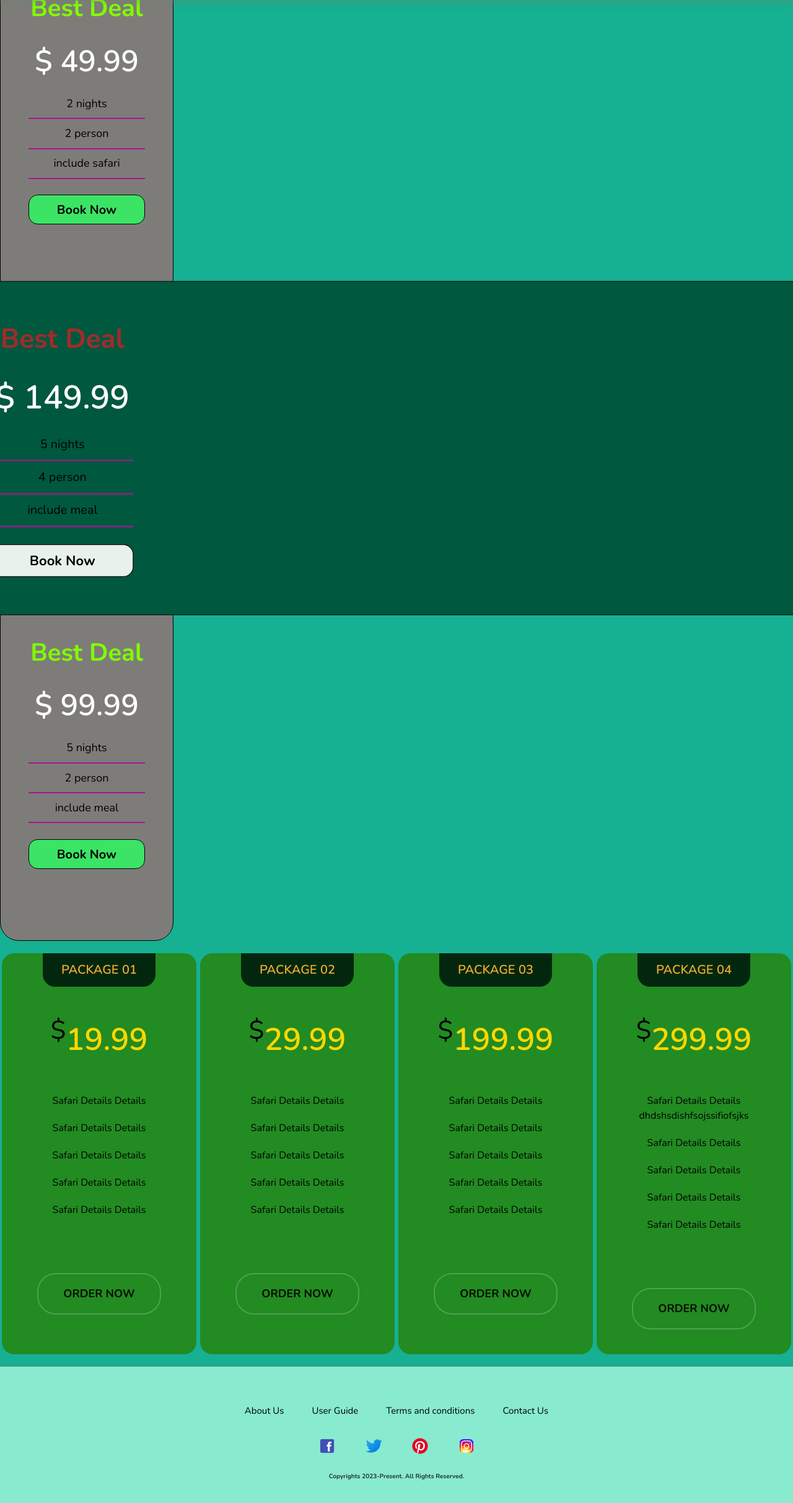
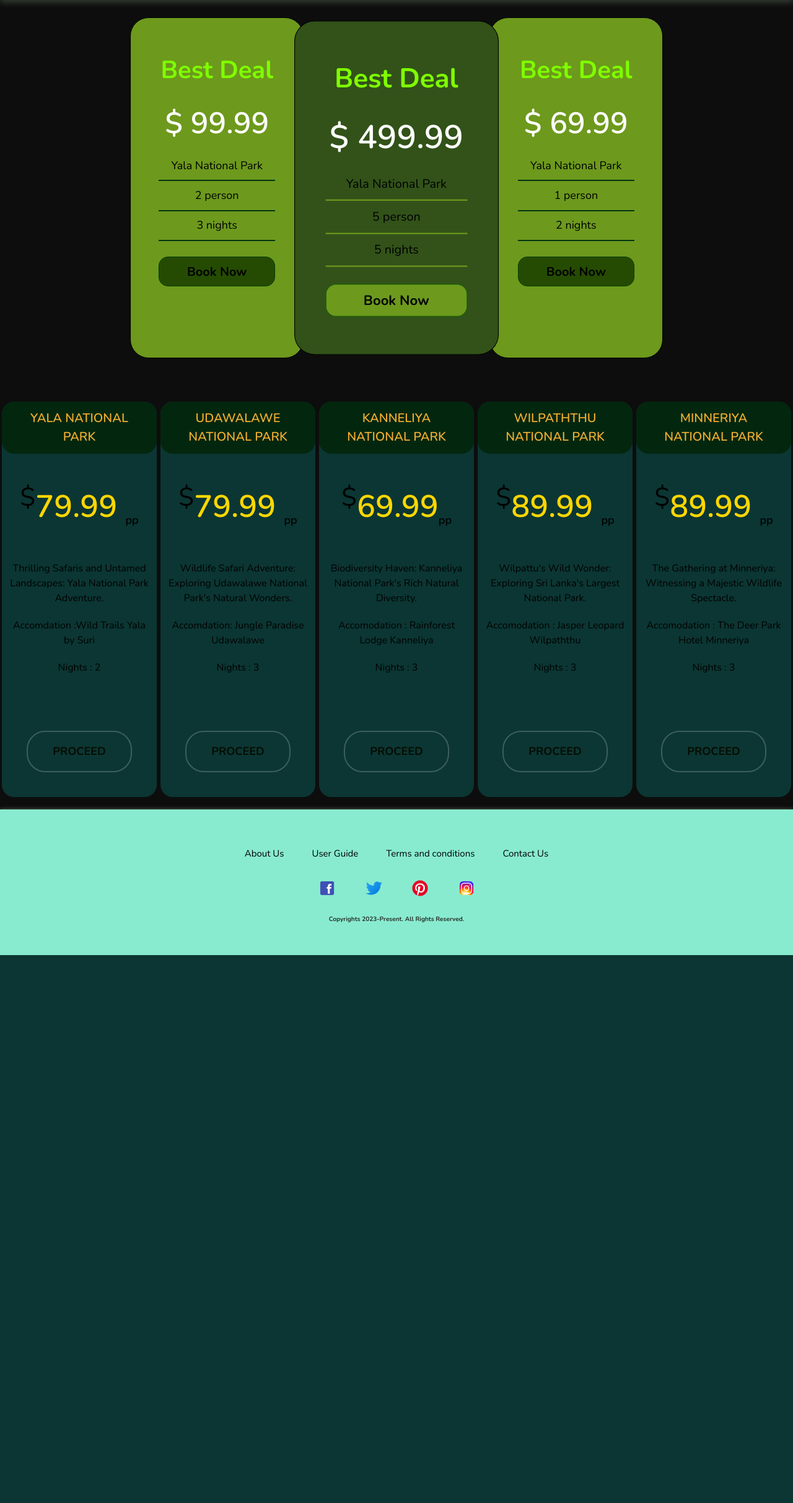
Before and after one commit to ushan-rx/Wildlife_safari_trip_management_system, a PHP site: the page made by IWT Package Card/PackageCard.html in a window 1280 px wide; the page is wider, and only the part inside the window is pictured. Shown: the part 72-2497 px from the top of that part at 62% size. After the commit the page ends 1613 px from the top of that part, so only its background shows below. Run offline with PHP 8.4, Linux system fonts and the light colour scheme.

Commit message:
packagecardUpdt

```diff
--- a/IWT Package Card/PackageCard.css
+++ b/IWT Package Card/PackageCard.css
@@ -9,10 +9,8 @@ html{
     font-size: 15px;
 }*/
 
-
-
 body{
-    background: var(--clr-aqua-600);
+    background: rgb(13, 13, 13);
     /*font-family: 'Nunito', sans-serif;
     width: 80%;
     margin: 0 auto;
@@ -24,21 +22,22 @@ body{
 
 /*All best deals card */
 .cards{
-    /* margin-top: 100px;
+    margin-top: 100px;
     margin-bottom: 50px;
     display: flex;
     justify-content: center;
     align-items: center;
-    flex-wrap: wrap; */
+    flex-wrap: wrap;
 
 
 }
 
 /*side best deals card styles*/
 .side-card{
-    background-color: rgb(126, 124, 121);
+    background-color: rgb(109, 153, 29);
     border-radius: 30px;
-    border-style:   solid;
+    border-style: solid;
+    border-color: black;
     border-width: 1px;
     width: 280px;
     height: 550px;
@@ -48,7 +47,7 @@ body{
 /*middle best deal card styles*/
 .middle-card{
 
-    background: var(--clr-green-700);
+    background: rgb(50, 82, 25);
     display: flex;
     align-items: center;
     transform: scale(1.1);
@@ -56,6 +55,7 @@ body{
     border-radius: 30px;
     border-width: 1px;
     border-style: solid;
+    border-color: black;
 
 
 }
@@ -71,14 +71,14 @@ body{
 .middle-pack{
     font-size: 40px;
     font-weight: 900;
-    color: brown;
+    color: chartreuse;
 }
 
 
 /*middle card price styles $*/
 .middle-card-price{
     font-size: 3rem;
-    color:white;
+    color: white;
     font-weight:600; /*semi bold*/
     padding-bottom: 2rem;
 }
@@ -109,7 +109,6 @@ body{
     width: 100%;
     padding: 0.6rem 0;    /*best deal package middle card size*/
 
-    /*margin:2.8rem;*/
 }
 
 /*side cards purchase button (book now)*/
@@ -121,10 +120,11 @@ body{
     justify-content: center;
     align-items: center;
     border-radius: 15px;
-    background-color: rgb(59, 228, 101);
+    background-color: rgb(37, 75, 2);
     border: 1px solid;
     font-weight: bold;
     font-size: 20px;
+    border-color: rgb(3, 61, 1);
 
 }
 
@@ -137,22 +137,23 @@ body{
     justify-content: center;
     align-items: center;
     border-radius: 15px;
-    background-color: rgb(232, 241, 234);
+    background-color: rgb(109, 153, 29);
     border: 1px solid;
+    border-color: rgb(21, 95, 6);
     font-weight: bold;
     font-size: 20px;
 }
 
-/*package detals underline styles*/
+/*side best deals package details underline styles*/
 .bottom-bar{
-    border-bottom: 2px solid rgb(163, 24, 140);
+    border-bottom: 2px solid rgb(2, 53, 17);
 }
 
+/*middle best deals package details underline styles*/
+.middle-bottom-bar{
+    border-bottom: 2px solid rgb(109, 153, 29);
+}
 
-
-/*
-.shadow{
-    box-shadow:-5px 5px 15px 1px rgb(119, 201, 51) ; } /*additional work except this*/
 
 
 
@@ -163,16 +164,14 @@ body{
 
 .pricing-table{
     display: flex;
-   /* flex-wrap: wrap;*/
-    /*justify-content: space-around;
-    /* width: min(1600px,100%); */
+
 }
 
 /*pricing card (normal) styles */
 .pricing-card{
     flex:1;
     max-width: 360px;
-    background-color: forestgreen;
+    background-color:rgb(11, 54, 51);
     margin:20px 3px;
     text-align: center;
     cursor: pointer;
@@ -200,7 +199,7 @@ body{
 /*pricing card hover color*/
 .pricing-card:hover .pricing-card-header{
 
-    box-shadow: 0 0 0 20em rgb(136, 240, 136);
+    box-shadow: 0 0 0 20em rgba(164, 221, 143, 0.414);
     border-radius: 50px;
 }
 
@@ -220,12 +219,10 @@ body{
 
 }
 
-/*
-.pricing-card :hover .price{
-
-    color: rgb(38, 13, 182);
-
-}*/
+/*per person styles*/
+.price sub{
+    font-size: 18px;
+}
 
 
 /*safari Details*/
@@ -235,6 +232,7 @@ body{
     /*text-transform: uppercase;*/
 }
 
+/*Order button styles*/
 .order-btn{
     display: inline-block;
     margin-bottom: 40px;
@@ -243,25 +241,14 @@ body{
     color: rgb(6, 12, 0);
     padding: 18px 40px;
     border-radius: 30px;
-    text-transform: uppercase;
     font-weight: 800;
     transition: .3s linear;
 }
 
 /*order button */
 .order-btn:hover{
-    background-color: rgb(3, 65, 22);
+    background-color: rgb(3, 39, 14);
     color: orange;
 }
 
-/*
-@media screen and (max-width:1100px){
-    .pricing-card{
-        flex: 50%;
-    }
-
-}
-*/
-
-
 /*end of the packages style sheet*/
--- a/IWT Package Card/PackageCard.html
+++ b/IWT Package Card/PackageCard.html
@@ -46,10 +46,10 @@
             <ul class="unorderli">
                 <li class="pack">Best Deal</li>
                 <li id="basic" class="side-card-price">&dollar; <!---->
-                    49.99</li>
-                    <li class="bottom-bar">2 nights</li>
+                    99.99</li>
+                    <li class="bottom-bar">Yala National Park</li>
                     <li class="bottom-bar"> 2 person</li>
-                    <li class="bottom-bar"> include safari</li>
+                    <li class="bottom-bar"> 3 nights</li>
                     <li>
                         <button class="side-purchase-btn">Book Now</button>
                     </li>
@@ -59,10 +59,10 @@
          <ul class="unorderli">
             <li class="middle-pack">Best Deal</li>
             <li id="basic" class="middle-card-price">&dollar;
-                149.99</li>
-                <li class="bottom-bar"> 5 nights </li>
-                <li class="bottom-bar"> 4 person </li>
-                <li class="bottom-bar"> include meal </li>
+                499.99</li>
+                <li class="middle-bottom-bar"> Yala National Park</li>
+                <li class="middle-bottom-bar"> 5 person </li>
+                <li class="middle-bottom-bar"> 5 nights </li>
                 <li>
                     <button class="middle-purchase-btn">Book Now</button>
                 </li>
@@ -72,10 +72,10 @@
         <ul class="unorderli">
            <li class="pack">Best Deal</li>
        <li id="basic" class="side-card-price">&dollar;
-            99.99</li>
-            <li class="bottom-bar"> 5 nights </li>
-            <li class="bottom-bar"> 2 person </li>
-            <li class="bottom-bar"> include meal </li>
+            69.99</li>
+            <li class="bottom-bar">Yala National Park</li>
+            <li class="bottom-bar"> 1 person </li>
+            <li class="bottom-bar"> 2 nights </li>
             <li>
                 <button class="side-purchase-btn">Book Now</button>
             </li>
@@ -85,69 +85,69 @@
 
     <div class="pricing-table">
         <div class="pricing-card">
-            <h3 class="pricing-card-header">Package 01</h3>
-            <div class="price"><sup>$</sup>19.99 </div>
+            <h3 class="pricing-card-header">YALA NATIONAL PARK</h3>
+            <div class="price"><sup>$</sup>79.99 <sub>pp</sub> </div>
             <ul class="unorder-safari-packages">
-                <li>Safari Details Details </li>
-                <li>Safari Details Details </li>
-                <li>Safari Details Details </li>
-                <li>Safari Details Details </li>
-                <li>Safari Details Details </li>
+                <li>Thrilling Safaris and Untamed Landscapes: Yala National Park Adventure. </li>
+                <li>Accomdation :Wild Trails Yala by Suri</li>
+                <li>Nights : 2 </li>
+                <!-- <li>Safari Details Details </li>
+                <li>Safari Details Details </li> -->
             </ul>
-            <a href="#" class="order-btn">Order Now</a>
+            <a href="#" class="order-btn">PROCEED</a>
         </div>
 
         <div class="pricing-card">
-            <h3 class="pricing-card-header">Package 02</h3>
-            <div class="price"><sup>$</sup>29.99 </div>
+            <h3 class="pricing-card-header">UDAWALAWE NATIONAL PARK</h3>
+            <div class="price"><sup>$</sup>79.99 <sub>pp</sub> </div>
             <ul class="unorder-safari-packages">
-                <li>Safari Details Details </li>
-                <li>Safari Details Details </li>
-                <li>Safari Details Details </li>
-                <li>Safari Details Details </li>
-                <li>Safari Details Details </li>
+                <li>Wildlife Safari Adventure: Exploring Udawalawe National Park's Natural Wonders. </li>
+                <li>Accomdation: Jungle Paradise Udawalawe</li>
+                <li>Nights : 3 </li>
+                <!-- <li>Safari Details Details </li>
+                <li>Safari Details Details </li> -->
             </ul>
-            <a href="#" class="order-btn">Order Now</a>
+            <a href="#" class="order-btn">PROCEED</a>
         </div>
 
         <div class="pricing-card">
-            <h3 class="pricing-card-header">Package 03</h3>
-            <div class="price"><sup>$</sup>199.99 </div>
+            <h3 class="pricing-card-header">KANNELIYA NATIONAL PARK</h3>
+            <div class="price"><sup>$</sup>69.99<sub>pp</sub> </div>
             <ul class="unorder-safari-packages">
-                <li>Safari Details Details </li>
-                <li>Safari Details Details </li>
-                <li>Safari Details Details </li>
-                <li>Safari Details Details </li>
-                <li>Safari Details Details </li>
+                <li>Biodiversity Haven: Kanneliya National Park's Rich Natural Diversity.</li>
+                <li>Accomodation : Rainforest Lodge Kanneliya </li>
+                <li>Nights : 3 </li>
+                <!-- <li>Safari Details Details </li>
+                <li>Safari Details Details </li> -->
             </ul>
-            <a href="#" class="order-btn">Order Now</a>
+            <a href="#" class="order-btn">PROCEED</a>
         </div>
 
         <div class="pricing-card">
-            <h3 class="pricing-card-header">Package 04</h3>
-            <div class="price"><sup>$</sup>299.99 </div>
+            <h3 class="pricing-card-header">WILPATHTHU NATIONAL PARK</h3>
+            <div class="price"><sup>$</sup>89.99 <sub>pp</sub> </div>
             <ul class="unorder-safari-packages">
-                <li>Safari Details Details dhdshsdishfsojssifiofsjks </li>
-                <li>Safari Details Details </li>
-                <li>Safari Details Details </li>
-                <li>Safari Details Details </li>
-                <li>Safari Details Details </li>
+                <li>Wilpattu's Wild Wonder: Exploring Sri Lanka's Largest National Park.</li>
+                <li>Accomodation : Jasper Leopard Wilpaththu</li>
+                <li>Nights : 3 </li>
+                <!-- <li>Safari Details Details </li>
+                <li>Safari Details Details </li> -->
             </ul>
-            <a href="#" class="order-btn">Order Now</a>
+            <a href="#" class="order-btn">PROCEED</a>
         </div>
 
-        <!--<div class="pricing-card">
-            <h3 class="pricing-card-header">Package 05</h3>
-            <div class="price"><sup>$</sup>399.99 </div>
+        <div class="pricing-card">
+            <h3 class="pricing-card-header">MINNERIYA NATIONAL PARK</h3>
+            <div class="price"><sup>$</sup>89.99 <sub>pp</sub> </div>
             <ul class="unorder-safari-packages">
-                <li>Safari Details Details </li>
-                <li>Safariii Details Details </li>
-                <li>Safari Details Details </li>
-                <li>Safari Details Details </li>
-                <li>Safari Details Details </li>
+                <li>The Gathering at Minneriya: Witnessing a Majestic Wildlife Spectacle.</li>
+                <li>Accomodation : The Deer Park Hotel Minneriya </li>
+                <li>Nights : 3</li>
+                <!-- <li>Safari Details Details </li>
+                <li>Safari Details Details </li> -->
             </ul>
-            <a href="#" class="order-btn">Order Now</a>
-        </div>-->
+            <a href="#" class="order-btn">PROCEED</a>
+        </div>
 
     </div>
 
```
